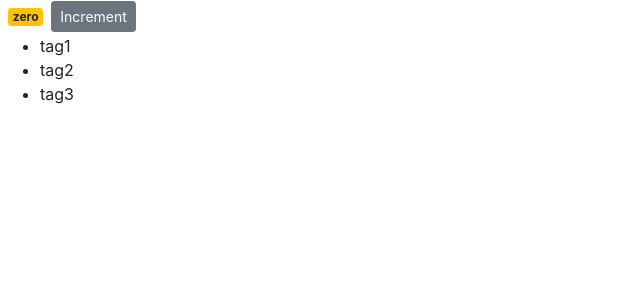
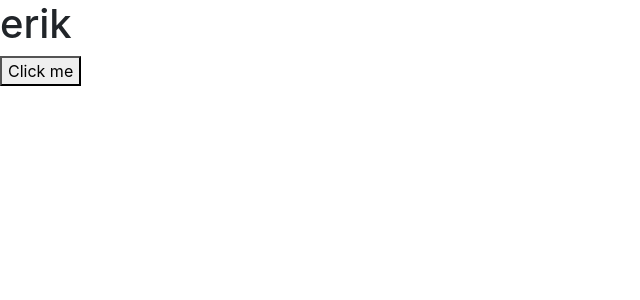
Before and after one commit to HampusJohnOlausson/react-test, a React (Create React App) app: page / in a window 1280 px wide. Shown: the top 300 px of the page, without its empty margins (0-640 px from the left). Built offline with nearby package versions, Linux system fonts and the light colour scheme.

Commit message:
changing names

```diff
--- a/src/components/counter.jsx
+++ b/src/components/counter.jsx
@@ -1,32 +1,28 @@
 import React, { Component } from 'react';
 
 class Counter extends Component {
-    state = {
-        count: 0,
-        tags: ["tag1", "tag2", "tag3"]
-     };
 
+    constructor(){
+        super()
+        this.state = {
+            names: ['erik']
+        }
+    }
+
+    renderName(){
+        this.setState({
+            names: ['Johm', 'erik', 'Hanna']
+        })
+
+    }
 
     render() {
-
         return (
-        <div>
-            <span className={this.getBadgeClasses()}>{this.formatCount()}</span>
-            <button className= "btn btn-secondary btn-sm">Increment</button>
-            <ul>{this.state.tags.map(tag => <li key={tag}>{tag}</li>)}</ul>
-        </div>
-        );
-    }
-
-    getBadgeClasses() {
-        let classes = "badge m-2 badge-";
-        classes += (this.state.count === 0) ? "warning" : "primary";
-        return classes;
-    }
-
-    formatCount() {
-        const { count } = this.state;
-        return count === 0 ? 'zero' : count;
+            <div>
+                <h1>{this.state.names}</h1>
+                <button onClick={() => this.renderNames()}>Click me</button>
+            </div>
+          );
     }
 }
 
```
